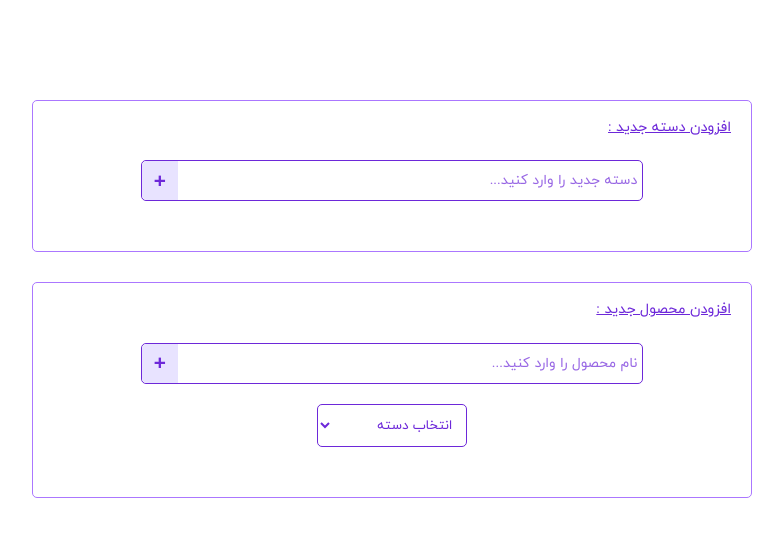
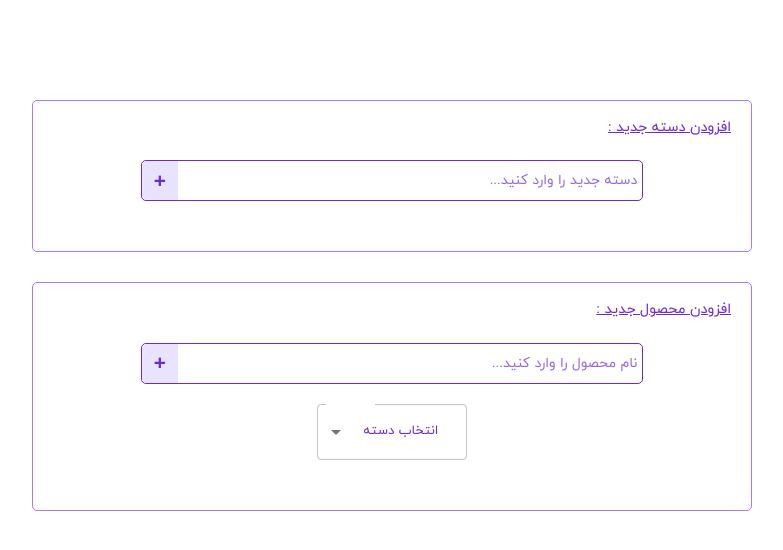
Before and after one commit to RahmanTabeshan/Manage-Categories, a React (Create React App) app: page / in a window 1280 px wide. Shown: the top 550 px of the page, without its empty margins (248-1031 px from the left). Built offline with nearby package versions, Linux system fonts and the light colour scheme.

Commit message:
add selectBox of material ui

```diff
--- a/package.json
+++ b/package.json
@@ -3,6 +3,9 @@
   "version": "0.1.0",
   "private": true,
   "dependencies": {
+    "@emotion/react": "^11.9.0",
+    "@emotion/styled": "^11.8.1",
+    "@mui/material": "^5.6.1",
     "react": "^18.0.0",
     "react-dom": "^18.0.0",
     "react-scripts": "5.0.0",
--- a/src/Components/AddProducts/AddProduct.css
+++ b/src/Components/AddProducts/AddProduct.css
@@ -30,6 +30,61 @@ div.category-data {
     border-radius: 5px ;
     padding: 10px ;
 }
-.category-select * {
+.select-form * {
+    font-family: "IranYekan_En" !important ;
+}
+.css-1yk1gt9-MuiInputBase-root-MuiOutlinedInput-root-MuiSelect-root:hover .MuiOutlinedInput-notchedOutline {
+    border-color: #6d28d9 !important;
+}
+.css-1yk1gt9-MuiInputBase-root-MuiOutlinedInput-root-MuiSelect-root.Mui-focused .MuiOutlinedInput-notchedOutline{
+    border-width: 1px !important ;
+}
+.css-1d3z3hw-MuiOutlinedInput-notchedOutline{
+    border-color: #6d28d9 !important;
+}
+.css-kk1bwy-MuiButtonBase-root-MuiMenuItem-root{
+    font-family: "IranYekan_En" !important;
+    color : #6d28d9 !important ;
+    font-size: 12px !important;
+    direction: rtl !important;
+}
+.css-11u53oe-MuiSelect-select-MuiInputBase-input-MuiOutlinedInput-input{
+    font-family: "IranYekan_En" !important;
+    color : #6d28d9 !important ;
+    font-size: 13px !important ;
+}
+.css-1nrlq1o-MuiFormControl-root {
+    width : 30% !important ;
+}
+#select-label {
+    opacity: 0 ;
     font-family: "IranYekan_En";
+    color : #6d28d9 ;
 }
+.css-1in441m {
+    color : #6d28d9 ;
+    display: flex !important ;
+    align-items: center ;
+    width : max-content !important ;
+    font-family: "IranYekan_En" !important ;
+}
+.css-1in441m>span {
+    opacity : 1 !important ;
+}
+.css-hfutr2-MuiSvgIcon-root-MuiSelect-icon {
+    left: 5% !important;
+    right: auto !important ;
+}
+.css-bpeome-MuiSvgIcon-root-MuiSelect-icon {
+    left: 5% !important;
+    right: auto !important ;
+}
+.css-11u53oe-MuiSelect-select-MuiInputBase-input-MuiOutlinedInput-input {
+    text-align: center !important ;
+    padding-right: 14px !important ;
+    padding-left: 32px !important ;
+}
+.css-1poimk-MuiPaper-root-MuiMenu-paper-MuiPaper-root-MuiPopover-paper{
+    transition: opacity 200ms cubic-bezier(0.4, 0, 0.2, 1) 0ms,
+         transform 200ms cubic-bezier(0.4, 0, 0.2, 1) 0ms !important;
+}
--- a/src/Components/AddProducts/AddProduct.js
+++ b/src/Components/AddProducts/AddProduct.js
@@ -1,6 +1,10 @@
 
 import Input from "../Input/Input";
 import "./AddProduct.css" ;
+import InputLabel from '@mui/material/InputLabel';
+import MenuItem from '@mui/material/MenuItem';
+import FormControl from '@mui/material/FormControl';
+import Select from '@mui/material/Select';
 
 const AddProduct = ({form , categories , onClick , onChangeInput , onChangeSelect }) => {
 
@@ -15,14 +19,29 @@ const AddProduct = ({form , categories , onClick , onChangeInput , onChangeSelec
                 el="product"
             />
             <div className="category-data">
-                <select className="category-select" value={form.select} onChange={(e)=>onChangeSelect(e)}>
-                    <option value={0} > انتخاب دسته </option>
+                {/* <select className="category-select" value={form.select} onChange={(e)=>onChangeSelect(e)}>
+                    {form.select ? null : <option value={0} > انتخاب دسته </option>}
                     {categories.map(item =>{
                         return(
                             <option key={item.id} value={item.id}>{item.name}</option>
                         )
                     })}
-                </select>
+                </select> */}
+                 <FormControl className="form-select" >
+                    <InputLabel id="select-label">دسته ها</InputLabel>
+                    <Select
+                        labelId="select-label"
+                        className="select"
+                        value={form.select}
+                        label="دسته ها"
+                        onChange={(e)=>onChangeSelect(e)}
+                    >
+                        {form.select ? null : <MenuItem value={0}>انتخاب دسته</MenuItem>}
+                        {categories.map(item=>{
+                            return <MenuItem key={item.id} value={item.id} >{item.name}</MenuItem> ;
+                        })}
+                    </Select>
+                </FormControl>
             </div>
         </section>
     );
```
Also changed, not shown: 1 other file (tests, documents, lock files or other folders).
